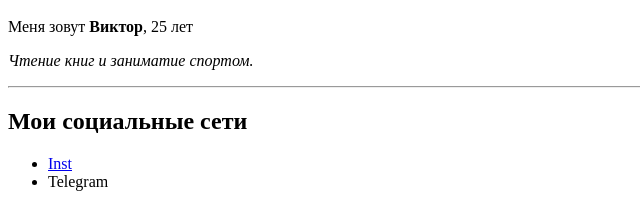
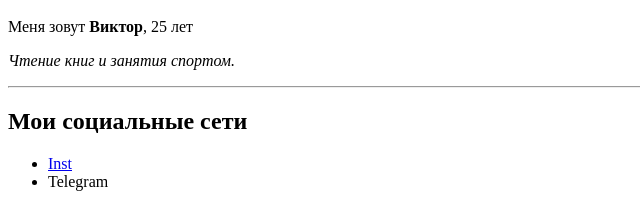
Before and after one commit to ViktorART/firstWebApp, a plain HTML site: page index.html in a window 1280 px wide. Shown: the part 207-413 px from the top of the page, 0-640 px from the left. Drawn offline with Linux system fonts and the light colour scheme.

Commit message:
Add files via upload

```diff
--- a/index.html
+++ b/index.html
@@ -12,7 +12,7 @@
         Меня зовут <strong> Виктор</strong>, 25 лет
     </p>
     <p><em>
-        Чтение книг и заниматие спортом.
+        Чтение книг и занятия спортом.
     </p></em>
     <hr>
     <h2>
```
